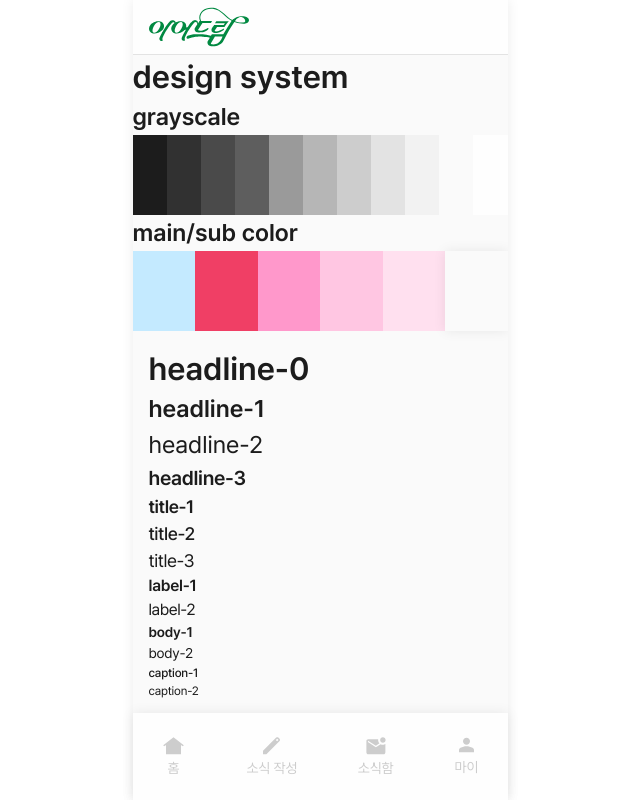
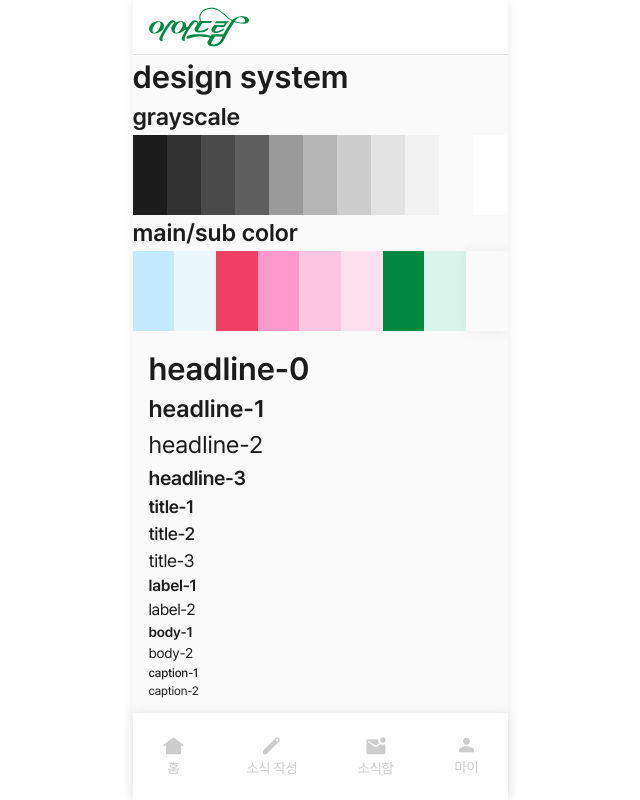
Before and after one commit to DearDreamTeam/deardream-frontend, a Next.js app: page /design in a window 1280 px wide. Shown: the whole page, without its empty margins (320-960 px from the left). Built offline with nearby package versions, Linux system fonts and the light colour scheme.

Commit message:
style: grey 컬러 일괄 변경

```diff
--- a/src/app/design/page.tsx
+++ b/src/app/design/page.tsx
@@ -5,25 +5,28 @@ const Design = () => {
         <h1 className="text-headline-0">design system</h1>
         <h2 className="text-headline-1">grayscale</h2>
         <div className="flex">
-          <div className="h-20 w-20 bg-gray-900"></div>
-          <div className="h-20 w-20 bg-gray-800"></div>
-          <div className="h-20 w-20 bg-gray-700"></div>
-          <div className="h-20 w-20 bg-gray-600"></div>
-          <div className="h-20 w-20 bg-gray-500"></div>
-          <div className="h-20 w-20 bg-gray-400"></div>
-          <div className="h-20 w-20 bg-gray-300"></div>
-          <div className="h-20 w-20 bg-gray-200"></div>
-          <div className="h-20 w-20 bg-gray-100"></div>
-          <div className="h-20 w-20 bg-gray-50"></div>
-          <div className="bg-gray-0 h-20 w-20"></div>
+          <div className="bg-grey-900 h-20 w-20"></div>
+          <div className="bg-grey-800 h-20 w-20"></div>
+          <div className="bg-grey-700 h-20 w-20"></div>
+          <div className="bg-grey-600 h-20 w-20"></div>
+          <div className="bg-grey-500 h-20 w-20"></div>
+          <div className="bg-grey-400 h-20 w-20"></div>
+          <div className="bg-grey-300 h-20 w-20"></div>
+          <div className="bg-grey-200 h-20 w-20"></div>
+          <div className="bg-grey-100 h-20 w-20"></div>
+          <div className="bg-grey-50 h-20 w-20"></div>
+          <div className="bg-grey-0 h-20 w-20"></div>
         </div>
         <h2 className="text-headline-1">main/sub color</h2>
         <div className="flex">
           <div className="bg-sub-blue-300 h-20 w-20"></div>
+          <div className="bg-sub-blue-200 h-20 w-20"></div>
           <div className="bg-main-red-300 h-20 w-20"></div>
           <div className="bg-main-red-200 h-20 w-20"></div>
           <div className="bg-main-red-100 h-20 w-20"></div>
           <div className="bg-main-red-50 h-20 w-20"></div>
+          <div className="h-20 w-20 bg-green-300"></div>
+          <div className="h-20 w-20 bg-green-100"></div>
           <div className="shadow-default h-20 w-20"></div>
         </div>
       </div>
--- a/src/app/letter/_components/text-limit.tsx
+++ b/src/app/letter/_components/text-limit.tsx
@@ -8,7 +8,7 @@ interface TextLimitProps {
 const TextLimit = ({ imageCount, typedLength }: TextLimitProps) => {
   const textLimit = getTextLimitByImageCount(imageCount);
   const color =
-    typedLength <= textLimit ? "text-gray-600" : "text-main-red-300";
+    typedLength <= textLimit ? "text-grey-600" : "text-main-red-300";
 
   return (
     <div className={`text-body-2 flex gap-1 ${color}`}>
--- a/src/app/letters/_components/dropdown.tsx
+++ b/src/app/letters/_components/dropdown.tsx
@@ -17,7 +17,7 @@ const Dropdown = () => {
         </div>
       </div>
       {isOpen && (
-        <div className="bg-gray-0 absolute w-[6.5rem] rounded-sm border border-gray-200 py-1 text-center">
+        <div className="bg-grey-0 border-grey-200 absolute w-[6.5rem] rounded-sm border py-1 text-center">
           <button id="NEWEST" className="cursor-pointer px-2">
             최신순
           </button>
--- a/src/app/letters/_components/sort-options.tsx
+++ b/src/app/letters/_components/sort-options.tsx
@@ -3,7 +3,7 @@ import Dropdown from "./dropdown";
 const SortOptions = () => {
   const lettersCount = 5;
   return (
-    <div className="text-title-3 flex items-center justify-between text-gray-600">
+    <div className="text-title-3 text-grey-600 flex items-center justify-between">
       <div>
         {lettersCount}
         <span>개</span>
--- a/src/app/letters/layout.tsx
+++ b/src/app/letters/layout.tsx
@@ -5,7 +5,7 @@ const PostboxLayout = ({
 }>) => {
   return (
     <div className="flex h-full flex-col">
-      <header className="text-title-1 bg-gray-0 border-b border-b-gray-200 px-4 py-[0.66rem]">
+      <header className="text-title-1 bg-grey-0 border-b-grey-200 border-b px-4 py-[0.66rem]">
         소식함
       </header>
       {children}
--- a/src/components/dropdown/dropdown.tsx
+++ b/src/components/dropdown/dropdown.tsx
@@ -19,7 +19,7 @@ const Dropdown = () => {
 
   return (
     <ul
-      className={`bg-gray-0 rounded-25 shadow-default text-caption-2 flex w-[4.375rem] flex-col gap-[0.38rem] py-[0.31rem] text-center text-gray-700`}
+      className={`bg-grey-0 rounded-25 shadow-default text-caption-2 text-grey-700 flex w-[4.375rem] flex-col gap-[0.38rem] py-[0.31rem] text-center`}
     >
       <button
         onClick={handleToggle}
--- a/src/components/photo-editor/action-icon-bar.tsx
+++ b/src/components/photo-editor/action-icon-bar.tsx
@@ -15,7 +15,7 @@ const ActionIconBar = ({
   onSave: () => Promise<void>;
 }) => {
   return (
-    <div className="flex h-full w-full justify-between text-gray-50">
+    <div className="text-grey-50 flex h-full w-full justify-between">
       <button type="button" onClick={onClose}>
         <Cancel />
       </button>
--- a/src/components/photo-editor/aspect-ratio-options.tsx
+++ b/src/components/photo-editor/aspect-ratio-options.tsx
@@ -12,11 +12,11 @@ const AspectItem = ({
   label: string;
   onClick: () => void;
 }) => {
-  const color = isActive ? "bg-gray-50" : "text-gray-50";
+  const color = isActive ? "bg-grey-50" : "text-grey-50";
   return (
     <div
       onClick={onClick}
-      className={`rounded-25 px-7 py-1 ${color} hover:bg-gray-800 hover:text-gray-50`}
+      className={`rounded-sm px-7 py-1 ${color} hover:bg-grey-800 hover:text-grey-50`}
     >
       {label}
     </div>
--- a/src/components/photo-editor/photo-editor.tsx
+++ b/src/components/photo-editor/photo-editor.tsx
@@ -51,7 +51,7 @@ const PhotoEditor = ({
   const toggleFlipX = () => setFlipX((prev) => !prev);
 
   return (
-    <div className="fixed inset-0 z-50 box-border flex items-center justify-center bg-gray-900">
+    <div className="bg-grey-900 fixed inset-0 z-50 box-border flex items-center justify-center">
       <div className="relative h-full w-full">
         <div
           className={`h-full w-full pb-[8.4rem] ${flipX ? "scale-x-[-1]" : ""}`}
@@ -68,7 +68,7 @@ const PhotoEditor = ({
             cropShape={isProfile ? "round" : "rect"}
           />
         </div>
-        <div className="fixed bottom-0 w-full bg-gray-900 px-4 py-6">
+        <div className="bg-grey-900 fixed bottom-0 w-full px-4 py-6">
           {!isProfile && (
             <AspectRatioOptions
               aspectRatio={aspectRatio}
--- a/src/styles/color.css
+++ b/src/styles/color.css
@@ -23,23 +23,6 @@
   --color-green-300: oklch(55.13% 0.1482 150.94deg);
   --color-green-100: oklch(95.01% 0.0321 172.06deg);
 
-  --color-gray-900: #1c1c1c;
-  --color-gray-800: #313131;
-  --color-gray-700: #4a4a4a;
-  --color-gray-600: #5e5e5e;
-  --color-gray-500: #9a9a9a;
-  --color-gray-400: #b6b6b6;
-  --color-gray-300: #cdcdcd;
-  --color-gray-200: #e3e3e3;
-  --color-gray-100: #f2f2f2;
-  --color-gray-50: #fafafa;
-  --color-gray-0: #fefefe;
-  --color-sub-blue-300: #c4eaff;
-  --color-main-red-300: #f03f65;
-  --color-main-red-200: #ff98cb;
-  --color-main-red-100: #ffc6e2;
-  --color-main-red-50: #ffe0ef;
-
   --shadow-default: 0 0 12px 0 rgb(0 0 0 / 0.08);
   --color-inactive-bg: rgba(28, 28, 28, 0.5);
 }
--- a/src/styles/components.css
+++ b/src/styles/components.css
@@ -22,7 +22,7 @@
     @apply flex-1 py-[0.88rem];
   }
   .modal-main {
-    @apply shadow-default bg-gray-0 relative z-50;
+    @apply shadow-default bg-grey-0 relative z-50;
   }
 
   /* modal-edit-delete */
@@ -35,6 +35,6 @@
 
   /* 소식함 버튼 */
   .letters-btn {
-    @apply text-label-2 flex items-center gap-1 rounded-sm border border-gray-200 p-1 text-gray-500;
+    @apply text-label-2 border-grey-200 text-grey-500 flex items-center gap-1 rounded-sm border p-1;
   }
 }
```
